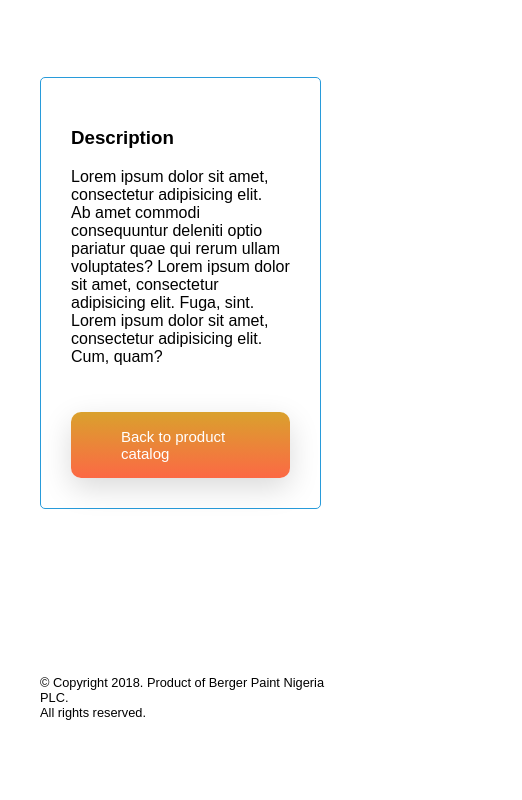
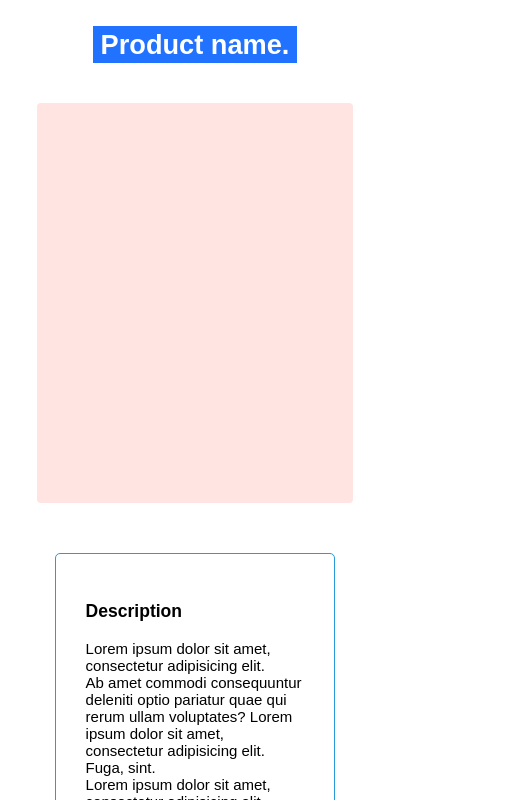
Before and after one commit to SomtoUgeh/Berger, a plain HTML site: page productspage.html in a window 390 px wide. Shown: the part 210-1010 px from the top of the page, 522 px wide, since content can reach past the window. Before the commit the page ends 930 px from the top, so only its background shows below. Drawn offline with nearby package versions, Linux system fonts and the light colour scheme; files that its build step writes are made by us from their sources; a web font is replaced by a local one.

Commit message:
Responsive product decription page fixed

```diff
--- a/productspage.html
+++ b/productspage.html
@@ -9,27 +9,25 @@
     <title> Envision by Berger </title>
 </head>
 <body>
-<section class="visual-view">
+<section class="visualiser__home">
     <header>
-        <div class="logo-h">
+        <div class="visualiser__logo">
             <a href="Index.html"> <img src="images/logo.png" alt=""> </a>
         </div>
     </header>
 
-    <section class="visualiser1">
-        <div class="visual-intro">
-            <h1 class="visual-head">
-                <span> Product name. </span>
+    <section class="visualiser__content">
+        <div class="visual__intro">
+            <h1 class="visual__head pdt_name">
+                <span class="envision"> Product name. </span>
             </h1>
         </div>
 
-        <div class="product-cards">
-            <div class="product-card1 product">
-                <a href="products.html" class="fish move mouse">  Products </a>
-            </div>
+        <div class="product__image">
+            <img src="" alt="">
         </div>
 
-        <div class="p-description">
+        <div class="product__description">
             <h1> Description </h1>
             <p>
                 Lorem ipsum dolor sit amet, consectetur adipisicing elit. <br>
@@ -37,10 +35,10 @@
                 Lorem ipsum dolor sit amet, consectetur adipisicing elit. Fuga, sint. <br>
                 Lorem ipsum dolor sit amet, consectetur adipisicing elit. Cum, quam?
             </p>
-            <a href="products.html" class="pdt-btn"> Back to product catalog </a>
+            <a href="products.html" class="pdt-btn">  ⬅ Back to product catalog </a>
         </div>
 
-        <footer class="visual-end1">
+        <footer class="visualiser__end">
             <p class="end"> &copy Copyright 2018.
                 Product of Berger Paint Nigeria PLC. <br>
                 All rights reserved.
--- a/style/style.css
+++ b/style/style.css
@@ -35,7 +35,7 @@ a {
     font-family: "CircularStd-Book", sans-serif;
 }
 
-/* Intro page begins */
+/* Landing page start */
 .intro {
     background: -webkit-linear-gradient(#ffffff, #289bda, #391fff);
     display: grid;
@@ -88,9 +88,9 @@ a {
     width: 60%;
     margin: 0 auto;
 }
-/* Intro page ends */
+/* Landing page end */
 
-/* Homepage/Generic code */
+/* Homepage/Generic code start */
 .visualiser__home {
     display: grid;
     grid-template-columns: 1fr 4fr;
@@ -204,8 +204,9 @@ header {
     text-align: left;
     margin-left: 40px;
 }
+/* Homepage/Generic code end */
 
-/* Product list page */
+/* Product list start */
 .product_card_container {
     display: grid;
     grid-template-columns: repeat(auto-fit, minmax(200px, 1fr));
@@ -241,8 +242,49 @@ header {
     color: var(--black);
     font-size: 15px;
 }
+/* Product list end */
 
-/* Responsive */
+/* Product description start */
+.product__image {
+    background: mistyrose;
+    min-height: 400px;
+    width: 40%;
+    margin-left: 40px;
+    border-radius: 4px;
+}
+
+.product__description {
+    margin-left: 40px;
+    border: 1px solid #289bda;
+    padding: 30px;
+    margin-top: 80px;
+    border-radius: 5px;
+    width: 80%;
+}
+
+.pdt-btn {
+    margin-top: 30px;
+    display: inline-block;
+    background: -webkit-linear-gradient(#daa12d, tomato 110%);
+    color: white;
+    text-decoration: none;
+    border-radius: 10px;
+    padding: 16px 50px;
+    font-size: 15px;
+    font-family: 'Akkurat-Light', sans-serif;
+    box-shadow: 0 10px 30px 0 rgba(0, 0, 0, 0.15);
+    transform: perspective(1px) translateZ(0);
+    transition-duration: .3s;
+    transition-property: transform;
+    transition-timing-function: ease-out
+}
+
+.pdt-btn:hover {
+    transform: translateY(-4px);
+}
+/* Product description end */
+
+/* Media queries */
 @media (max-width: 1030px) {
     .visualiser__home {
         display: grid;
@@ -343,6 +385,11 @@ header {
     .products {
         min-height: 140px;
     }
+
+    .pdt-btn {
+        font-size: 14px;
+        padding: 15px 30px;
+    }
 }
 
 @media (max-width: 500px) {
@@ -418,6 +465,29 @@ header {
     /* Product page */
     .product_card_container {
         margin: 0 auto;
+    }
+
+    /* Product description */
+    .pdt_name {
+        text-align: center;
+    }
+
+    .product__image {
+        width: 90%;
+        margin: 0 auto;
+    }
+
+    .product__description {
+        margin-top: 50px;
+        margin-left: auto;
+        margin-right: auto;
+        margin-bottom: 0px;
+        font-size: 15px;
+    }
+
+    .pdt-btn {
+        font-size: 12px;
+        padding: 10px 20px;
     }
 }
 
@@ -516,40 +586,7 @@ img {
     padding: 200px;
 }
 
-.p-description {
-    margin-left: 40px;
-    border: 1px solid #289bda;
-    padding: 30px;
-    margin-top: 80px;
-    border-radius: 5px;
-    width: 80%;
-}
 
-.pdt-btn {
-    margin-top: 30px;
-    display: inline-block;
-    background: -webkit-linear-gradient(#daa12d, tomato 110%);
-    color: white;
-    text-decoration: none;
-    border-radius: 10px;
-    padding: 16px 50px;
-    font-size: 15px;
-    font-family: 'Akkurat-Light', sans-serif;
-    box-shadow: 0 10px 30px 0 rgba(0, 0, 0, 0.15);
-    -webkit-transform: perspective(1px) translateZ(0);
-    transform: perspective(1px) translateZ(0);
-    -webkit-transition-duration: .3s;
-    transition-duration: .3s;
-    -webkit-transition-property: transform;
-    transition-property: transform;
-    -webkit-transition-timing-function: ease-out;
-    transition-timing-function: ease-out
-}
-
-.pdt-btn:hover {
-    -webkit-transform: translateY(-4px);
-    transform: translateY(-4px);
-}
 
 .visual-end1 {
     color: #000000;
```
